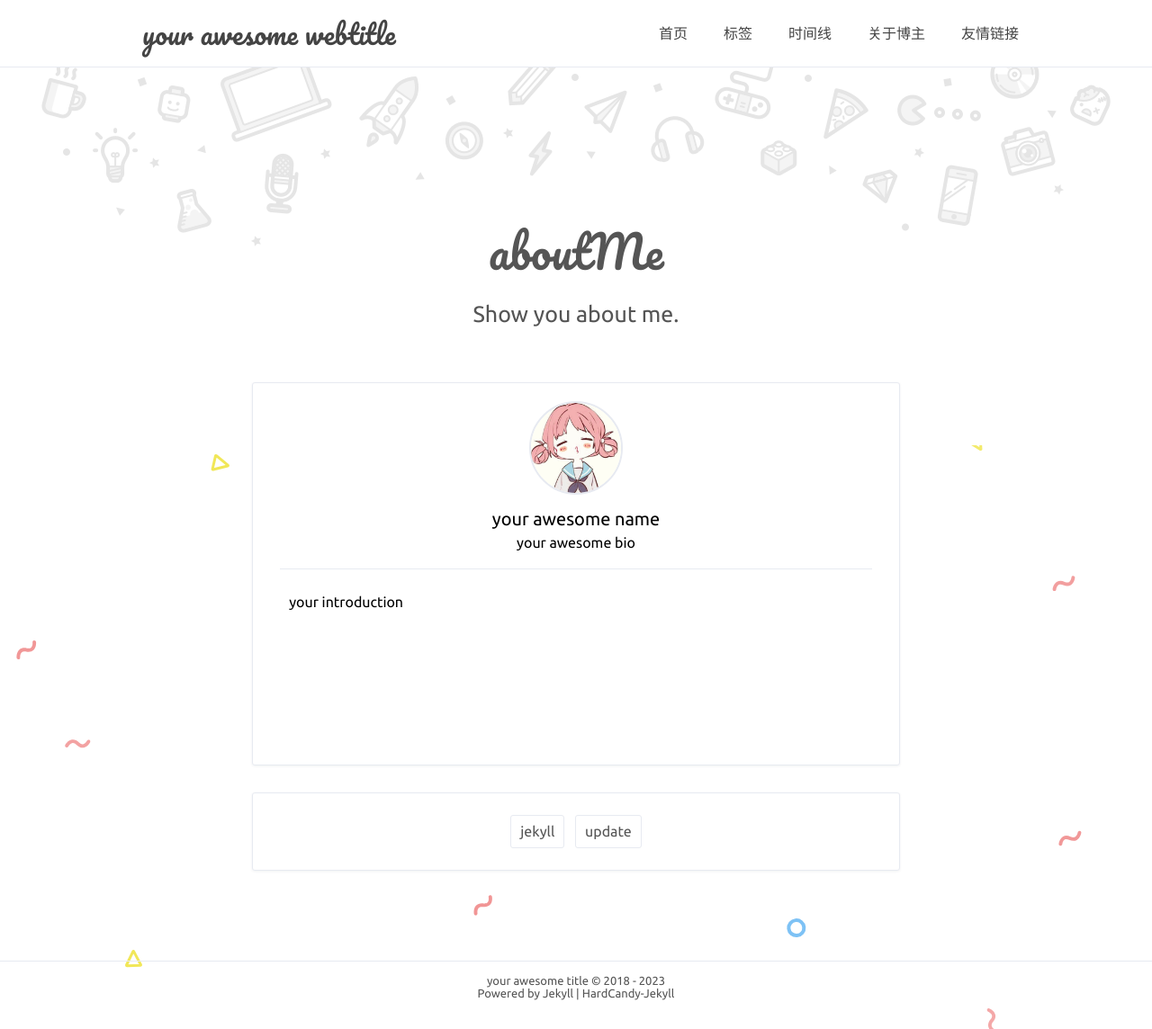
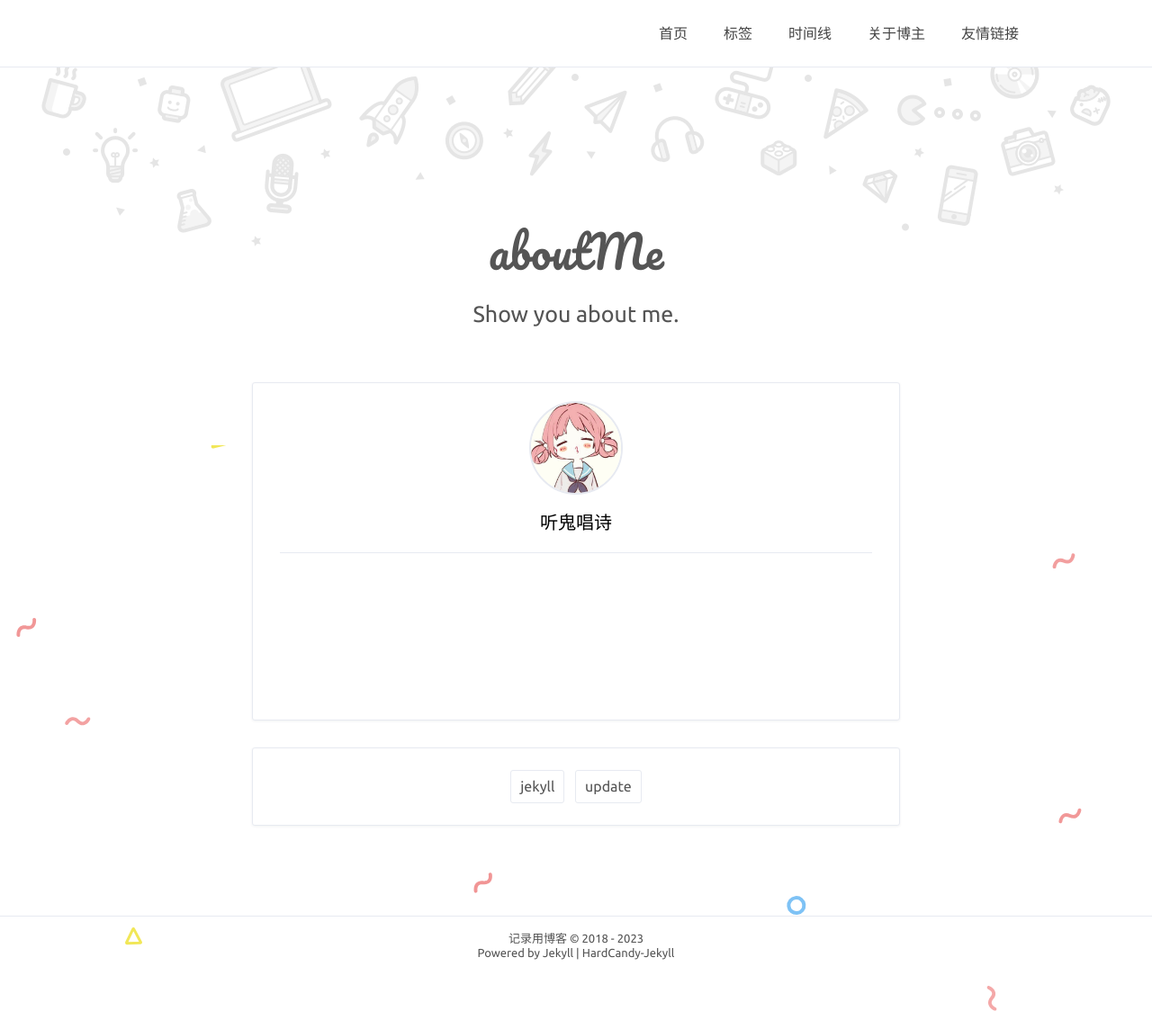
Before and after one commit to 1325927765/1325927765.github.io, a Jekyll site: the page built from about.html, in a window 1280 px wide. Shown: the whole page at 90% size. Built offline with Jekyll 4.4.1, drawn with Linux system fonts in a browser that asks for light colours; comment, search, counter and statistics services are not loaded.

Commit message:
modified:   _config.yml

```diff
--- a/_config.yml
+++ b/_config.yml
@@ -1,8 +1,8 @@
 # Site settings 配置站点
-title: 'your awesome title'
-description: 'your web description'
-keywords: 'your web keywords, another keywords'
-url: 'https://abc.github.io' # your host
+title: '记录用博客'
+description: '料应厌作人间语，爱听秋坟鬼唱诗。'
+keywords: '听鬼唱诗'
+url: 'https://1325927765.github.io' # your host
 
 # nav 中文字符空格：&emsp;
 nav: # 最佳体验 六个标签 且最好每个标签不超过4中文字
@@ -14,18 +14,18 @@ nav: # 最佳体验 六个标签 且最好每个标签不超过4中文字
 
 # 博主
 author: true
-name: 'your awesome name'
-NickName: 'your awesome nickname'
-webtitle: 'your awesome webtitle'
-bio: 'your awesome bio'
+name: '听鬼唱诗'
+NickName: ''
+webtitle: ''
+bio: ''
 about: true
-aboutyou: 'your introduction'
+aboutyou: ''
 portraits: '/assets/profile.jpeg' # your portraits image file path
 
 # SNS
 SNS: true
 SNS-icon: #['Facebook', 'weibo', 'qq', 'github', 'Dribbble', 'Twitter', 'instagram', 'weixin', 'Codepen']
-  mail: 'mailto:abc@gmail.com'
+  mail: 'z1325927765@gmail.com'
   weixin: '' # 你的微信二维码存放的地址
   qq: '' # 你的qq二维码存放的地址 or http://wpa.qq.com/msgrd?v=3&uin='你的QQ号'&site=qq&menu=yes
   github: ''
@@ -80,7 +80,7 @@ social-share: true
 social-share-items: ['qq', 'wechat', 'weibo', 'twitter', 'facebook']
 
 # 百度统计 在baidu-url里填写自己相关的url代码
-baidu: true
+baidu: false
 baidu-url: ''
 # 谷歌分析 在google-ID里填写自己在谷歌分析获得的追踪ID
 google: false
```
